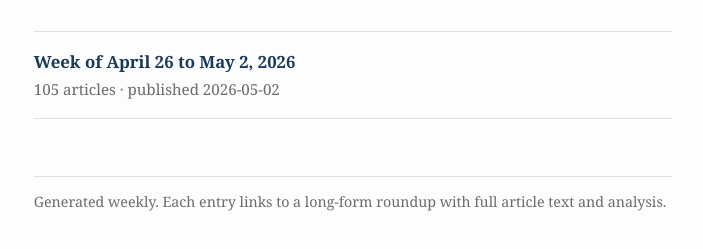
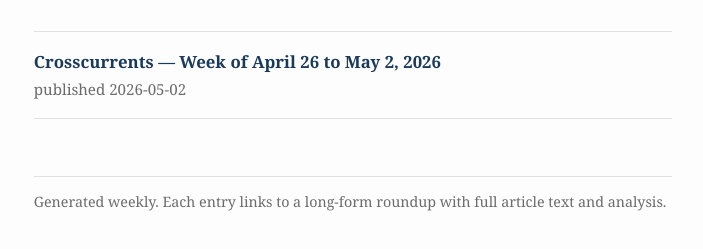
Before and after one commit to dragon-yogurt/crosscurrents-roundups, a plain HTML site: page index.html in a window 1280 px wide. Shown: the part 143-392 px from the top of the page, without its empty margins (287-990 px from the left). Drawn offline with Linux system fonts and the light colour scheme.

Commit message:
Add build-index.sh to auto-generate the weekly listing
build-index.sh globs date directories (20*-*), extracts each week's
title from its index.html <title> element, sorts newest-first, and
rewrites the <ul class="weeks">...</ul> block in top-level index.html.

Run before each git commit so the index always reflects the directories
present. No need to manually edit index.html when adding a new week.

```diff
--- a/index.html
+++ b/index.html
@@ -79,10 +79,9 @@
 
 <ul class="weeks">
   <li>
-    <a href="2026-05-02/">Week of April 26 to May 2, 2026</a>
-    <span class="date">105 articles · published 2026-05-02</span>
-  </li>
-</ul>
+    <a href="2026-05-02/">Crosscurrents — Week of April 26 to May 2, 2026</a>
+    <span class="date">published 2026-05-02</span>
+  </li></ul>
 
 <footer>
 Generated weekly. Each entry links to a long-form roundup with full article text and analysis.
```
Also changed, not shown: 1 other file.
